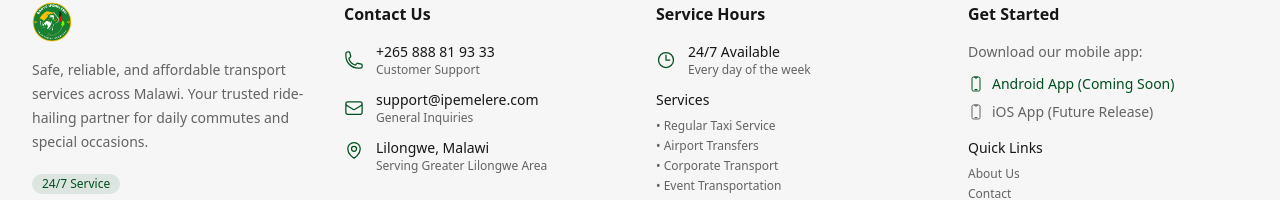
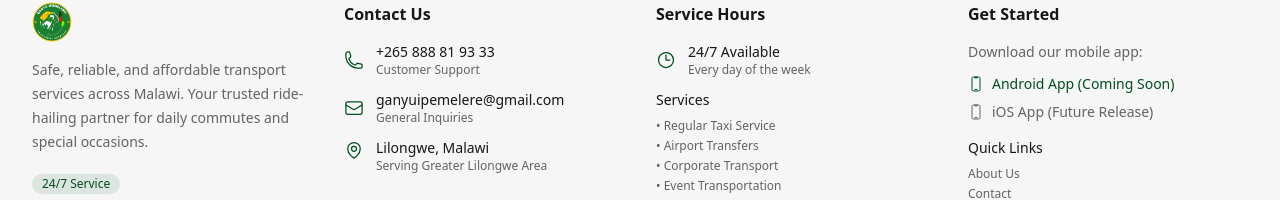
Before and after one commit to josephmowjew/ipemelere-admin, a Next.js app: page / in a window 1280 px wide. Shown: the part 4682-4882 px from the top of the page. Built offline with nearby package versions, Linux system fonts and the light colour scheme; no server answers.

Commit message:
updated site email to ganyuipemelere@gmail.com

```diff
--- a/src/app/contact/page.tsx
+++ b/src/app/contact/page.tsx
@@ -110,8 +110,8 @@ export default function ContactPage() {
     {
       icon: EnvelopeIcon,
       title: 'Email',
-      details: ['support@ipemelere.com', 'We respond within 24 hours'],
-      action: 'mailto:support@ipemelere.com',
+      details: ['ganyuipemelere@gmail.com', 'We respond within 24 hours'],
+      action: 'mailto:ganyuipemelere@gmail.com',
     },
     {
       icon: MapPinIcon,
@@ -179,7 +179,7 @@ export default function ContactPage() {
                   </a>
                 </Button>
                 <Button size="lg" className="text-lg px-8 py-4 border-white/30 text-white hover:bg-white hover:text-slate-900 backdrop-blur-sm transform hover:scale-105 transition-all duration-200 bg-white/10" asChild>
-                  <a href="mailto:support@ipemelere.com">
+                  <a href="mailto:ganyuipemelere@gmail.com">
                     Email Us
                     <EnvelopeIcon className="ml-2 w-5 h-5" />
                   </a>
@@ -458,7 +458,7 @@ export default function ContactPage() {
               </div>
               <div className="flex justify-center">
                 <Button size="lg" className="text-lg px-8 py-4 border-white/30 text-white hover:bg-white hover:text-slate-900 backdrop-blur-sm transform hover:scale-105 transition-all duration-200 bg-white/10" asChild>
-                  <a href="mailto:support@ipemelere.com">
+                  <a href="mailto:ganyuipemelere@gmail.com">
                     <EnvelopeIcon className="w-5 h-5 mr-2" />
                     Email Support
                   </a>
--- a/src/app/page.tsx
+++ b/src/app/page.tsx
@@ -45,7 +45,7 @@ const structuredData = {
   },
   "url": typeof window !== 'undefined' ? window.location.origin : 'https://ipemelere.com',
   "telephone": "+2658888119333",
-  "email": "support@ipemelere.com",
+  "email": "ganyuipemelere@gmail.com",
   "openingHoursSpecification": {
     "@type": "OpeningHoursSpecification",
     "dayOfWeek": [
--- a/src/components/layout/PublicFooter.tsx
+++ b/src/components/layout/PublicFooter.tsx
@@ -68,7 +68,7 @@ export function PublicFooter({ className }: PublicFooterProps) {
               <div className="flex items-center space-x-3">
                 <EnvelopeIcon className="h-5 w-5 text-primary flex-shrink-0" />
                 <div>
-                  <p className="text-sm text-foreground font-medium">support@ipemelere.com</p>
+                  <p className="text-sm text-foreground font-medium">ganyuipemelere@gmail.com</p>
                   <p className="text-xs text-muted-foreground">General Inquiries</p>
                 </div>
               </div>
```
